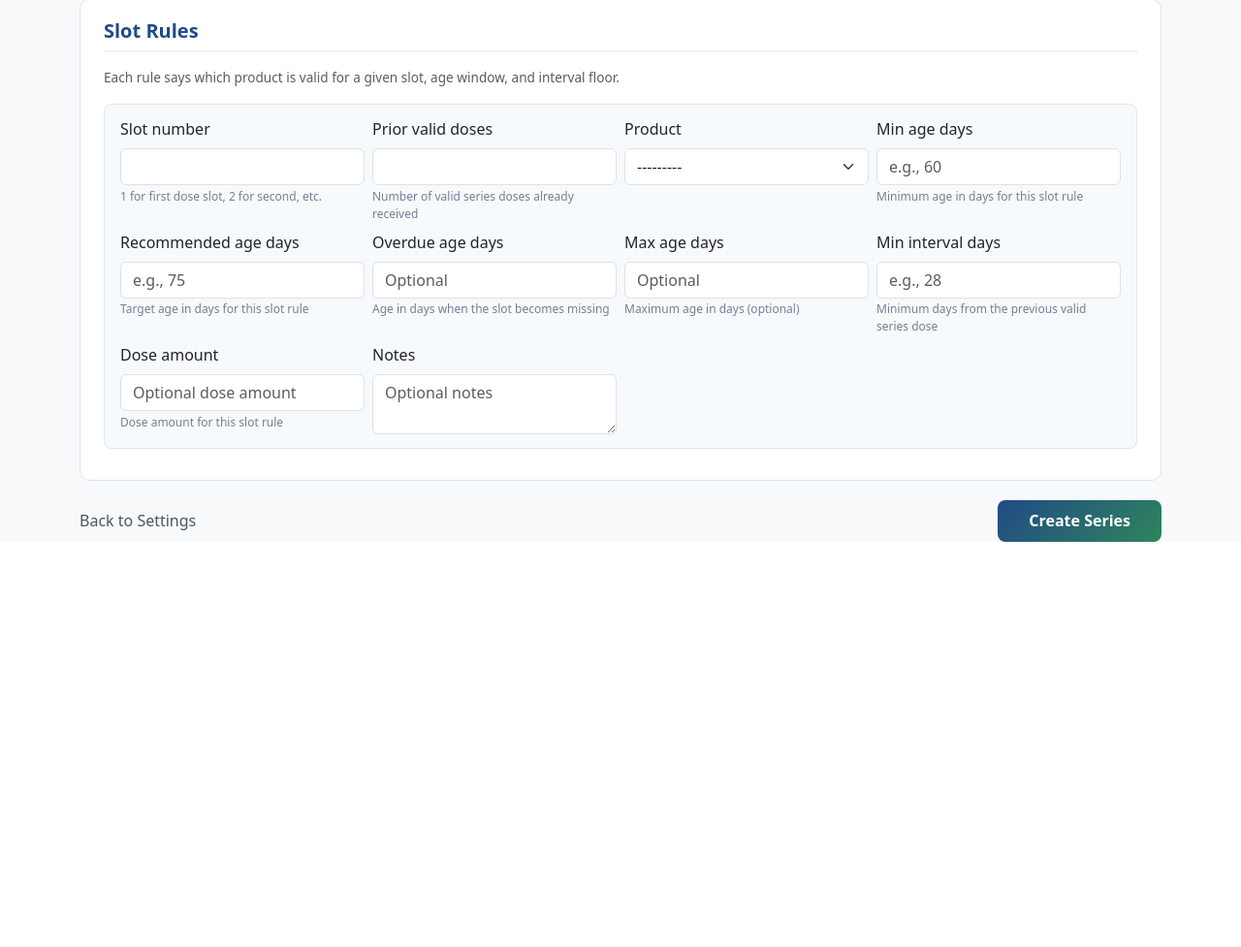
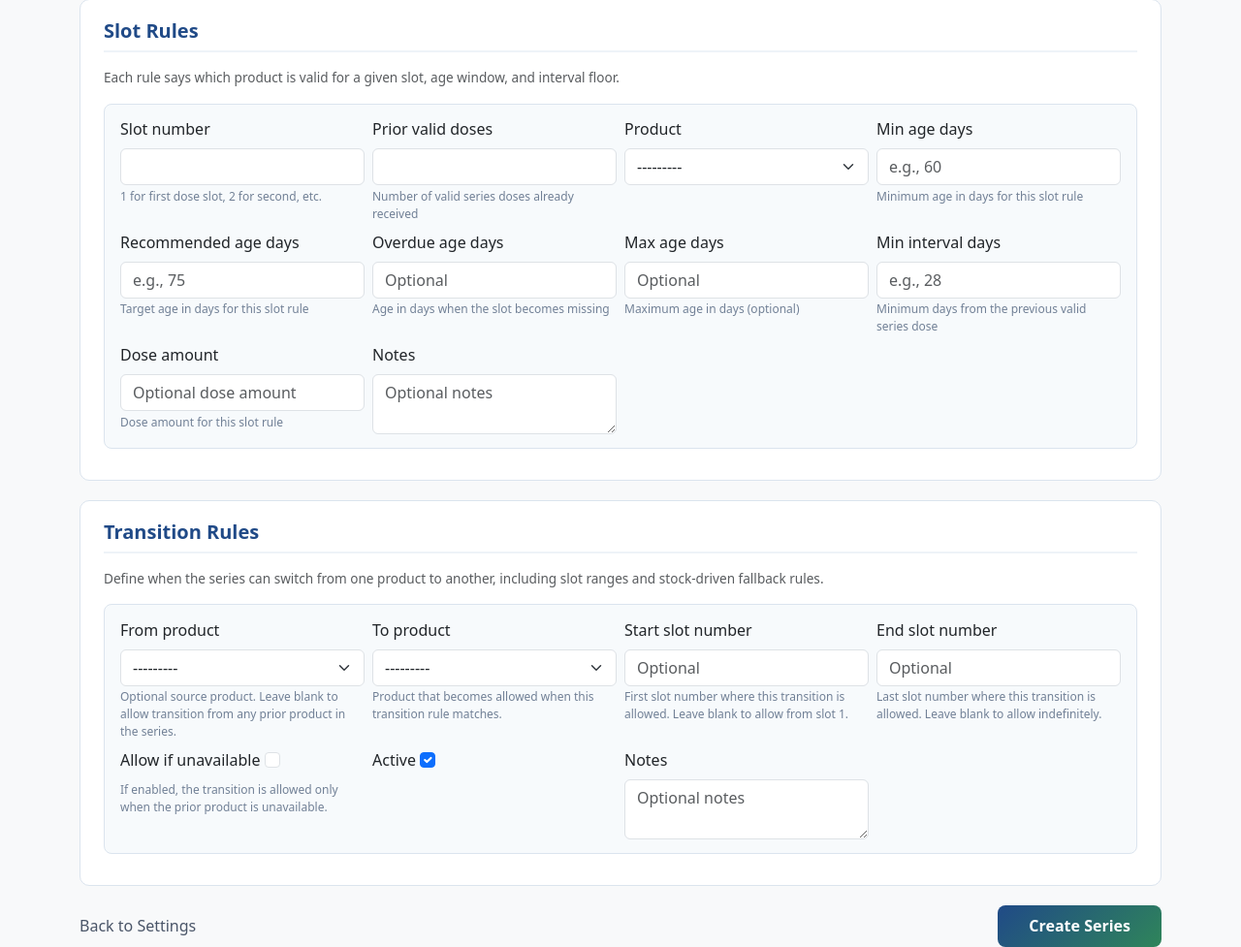
Before and after one commit to toufik97/PNI, a Django app: page /vaccines/settings/series/new/ in a window 1280 px wide. Shown: the part 1297-2274 px from the top of the page at 97% size. Before the commit the page ends 1856 px from the top, so only its background shows below. Run offline with Django 5.2, Linux system fonts and the light colour scheme; data comes from the database, SQL or seed files in the repository; data that the repository does not hold is empty.

Commit message:
Expose transition rules in series settings UI

```diff
--- a/vaccines/forms.py
+++ b/vaccines/forms.py
@@ -12,6 +12,7 @@ from .models import (
     Series,
     SeriesProduct,
     SeriesRule,
+    SeriesTransitionRule,
     Vaccine,
     VaccineGroup,
 )
@@ -308,6 +309,37 @@ class GlobalConstraintRuleForm(forms.ModelForm):
         active_version = PolicyVersion.get_active()
         if not self.instance.pk and active_version:
             self.fields['policy_version'].initial = active_version
+
+class SeriesTransitionRuleForm(forms.ModelForm):
+    class Meta:
+        model = SeriesTransitionRule
+        fields = ['from_product', 'to_product', 'start_slot_number', 'end_slot_number', 'allow_if_unavailable', 'active', 'notes']
+        widgets = {
+            'from_product': forms.Select(attrs={'class': 'form-select'}),
+            'to_product': forms.Select(attrs={'class': 'form-select'}),
+            'start_slot_number': forms.NumberInput(attrs={'class': 'form-control', 'min': 1, 'placeholder': 'Optional'}),
+            'end_slot_number': forms.NumberInput(attrs={'class': 'form-control', 'min': 1, 'placeholder': 'Optional'}),
+            'allow_if_unavailable': forms.CheckboxInput(attrs={'class': 'form-check-input'}),
+            'active': forms.CheckboxInput(attrs={'class': 'form-check-input'}),
+            'notes': forms.Textarea(attrs={'class': 'form-control', 'rows': 2, 'placeholder': 'Optional notes'}),
+        }
+
+    def __init__(self, *args, **kwargs):
+        super().__init__(*args, **kwargs)
+        product_queryset = Product.objects.select_related('vaccine').order_by('vaccine__name')
+        self.fields['from_product'].queryset = product_queryset
+        self.fields['to_product'].queryset = product_queryset
+
+
+SeriesTransitionRuleFormSet = forms.inlineformset_factory(
+    Series,
+    SeriesTransitionRule,
+    form=SeriesTransitionRuleForm,
+    extra=1,
+    can_delete=True,
+)
+
+
 class DependencyRuleForm(forms.ModelForm):
     class Meta:
         model = DependencyRule
--- a/vaccines/templates/vaccines/series_form.html
+++ b/vaccines/templates/vaccines/series_form.html
@@ -151,6 +151,33 @@
             {% endif %}
         </div>
 
+
+        <div class="form-section">
+            <h5>Transition Rules</h5>
+            <p class="text-muted" style="font-size:0.85rem;">Define when the series can switch from one product to another, including slot ranges and stock-driven fallback rules.</p>
+            {{ transition_formset.management_form }}
+            {% for tform in transition_formset %}
+            <div class="formset-row">
+                {% if tform.instance.pk %}{{ tform.DELETE }}{% endif %}
+                <div class="row g-2 align-items-start">
+                    {% for field in tform.visible_fields %}
+                    {% if field.name != 'DELETE' %}
+                    <div class="col-md-3">
+                        <label class="form-label">{{ field.label }}</label>
+                        {{ field }}
+                        {% if field.help_text %}<div class="help-inline">{{ field.help_text }}</div>{% endif %}
+                        {% if field.errors %}<ul class="errorlist">{% for e in field.errors %}<li>{{ e }}</li>{% endfor %}</ul>{% endif %}
+                    </div>
+                    {% endif %}
+                    {% endfor %}
+                </div>
+                {% for hidden in tform.hidden_fields %}{{ hidden }}{% endfor %}
+            </div>
+            {% endfor %}
+            {% if transition_formset.non_form_errors %}
+            <ul class="errorlist">{% for e in transition_formset.non_form_errors %}<li>{{ e }}</li>{% endfor %}</ul>
+            {% endif %}
+        </div>
         <div class="d-flex justify-content-between align-items-center">
             <a href="{% url 'vaccines:settings_tab' 'series' %}" class="btn-back">Back to Settings</a>
             <button type="submit" class="btn btn-save">{{ submit_label }}</button>
--- a/vaccines/views.py
+++ b/vaccines/views.py
@@ -1,4 +1,5 @@
 from django.contrib import messages
+from django.db import transaction
 from django.shortcuts import get_object_or_404, redirect, render
 from django.urls import reverse
 
@@ -13,6 +14,7 @@ from .forms import (
     SeriesForm,
     SeriesProductFormSet,
     SeriesRuleFormSet,
+    SeriesTransitionRuleFormSet,
     VaccineForm,
     VaccineGroupForm,
 )
@@ -38,7 +40,7 @@ def vaccine_settings(request, tab=None):
     vaccines = Vaccine.objects.prefetch_related('schedule_rules', 'catchup_rules').all()
     groups = VaccineGroup.objects.prefetch_related('vaccines', 'rules').all()
     products = Product.objects.select_related('vaccine').prefetch_related('series_memberships').all()
-    series = Series.objects.select_related('policy_version').prefetch_related('series_products__product__vaccine', 'rules__product__vaccine').all()
+    series = Series.objects.select_related('policy_version').prefetch_related('series_products__product__vaccine', 'rules__product__vaccine', 'transition_rules__from_product__vaccine', 'transition_rules__to_product__vaccine').all()
     dependencies = DependencyRule.objects.select_related('dependent_series__policy_version', 'anchor_series__policy_version').all()
     global_constraints = GlobalConstraintRule.objects.select_related('policy_version').all()
     policy_versions = PolicyVersion.objects.order_by('-is_active', 'name')
@@ -142,26 +144,38 @@ def series_create(request):
         form = SeriesForm(request.POST)
         product_formset = SeriesProductFormSet(request.POST, prefix='products')
         rule_formset = SeriesRuleFormSet(request.POST, prefix='rules')
+        transition_formset = SeriesTransitionRuleFormSet(request.POST, prefix='transitions')
         if form.is_valid() and product_formset.is_valid():
-            series = form.save()
-            product_formset = SeriesProductFormSet(request.POST, instance=series, prefix='products')
-            if product_formset.is_valid():
-                product_formset.save()
-                rule_formset = SeriesRuleFormSet(request.POST, instance=series, prefix='rules')
-                if rule_formset.is_valid():
-                    rule_formset.save()
-                    messages.success(request, f'Series "{series.name}" created successfully.')
-                    return redirect('vaccines:settings_tab', tab='series')
-            series.delete()
-            messages.error(request, 'Error in series products or series rules. Please check the forms.')
+            with transaction.atomic():
+                series = form.save()
+                product_formset = SeriesProductFormSet(request.POST, instance=series, prefix='products')
+                if product_formset.is_valid():
+                    product_formset.save()
+                    rule_formset = SeriesRuleFormSet(request.POST, instance=series, prefix='rules')
+                    transition_formset = SeriesTransitionRuleFormSet(request.POST, instance=series, prefix='transitions')
+                    if rule_formset.is_valid() and transition_formset.is_valid():
+                        rule_formset.save()
+                        transition_formset.save()
+                        messages.success(request, f'Series "{series.name}" created successfully.')
+                        return redirect('vaccines:settings_tab', tab='series')
+                transaction.set_rollback(True)
+            messages.error(request, 'Error in linked products, slot rules, or transition rules. Please check the forms below.')
         else:
             messages.error(request, 'Please correct the errors below.')
     else:
         form = SeriesForm()
         product_formset = SeriesProductFormSet(prefix='products')
         rule_formset = SeriesRuleFormSet(prefix='rules')
+        transition_formset = SeriesTransitionRuleFormSet(prefix='transitions')
 
-    return render(request, 'vaccines/series_form.html', {'form': form, 'product_formset': product_formset, 'rule_formset': rule_formset, 'title': 'Add New Series', 'submit_label': 'Create Series'})
+    return render(request, 'vaccines/series_form.html', {
+        'form': form,
+        'product_formset': product_formset,
+        'rule_formset': rule_formset,
+        'transition_formset': transition_formset,
+        'title': 'Add New Series',
+        'submit_label': 'Create Series',
+    })
 
 
 def series_edit(request, pk):
@@ -169,25 +183,38 @@ def series_edit(request, pk):
     if request.method == 'POST':
         form = SeriesForm(request.POST, instance=series)
         product_formset = SeriesProductFormSet(request.POST, instance=series, prefix='products')
+        rule_formset = SeriesRuleFormSet(request.POST, instance=series, prefix='rules')
+        transition_formset = SeriesTransitionRuleFormSet(request.POST, instance=series, prefix='transitions')
         if form.is_valid() and product_formset.is_valid():
-            form.save()
-            product_formset.save()
-            rule_formset = SeriesRuleFormSet(request.POST, instance=series, prefix='rules')
-            if rule_formset.is_valid():
-                rule_formset.save()
-                messages.success(request, f'Series "{series.name}" updated successfully.')
-                return redirect('vaccines:settings_tab', tab='series')
+            with transaction.atomic():
+                form.save()
+                product_formset.save()
+                rule_formset = SeriesRuleFormSet(request.POST, instance=series, prefix='rules')
+                transition_formset = SeriesTransitionRuleFormSet(request.POST, instance=series, prefix='transitions')
+                if rule_formset.is_valid() and transition_formset.is_valid():
+                    rule_formset.save()
+                    transition_formset.save()
+                    messages.success(request, f'Series "{series.name}" updated successfully.')
+                    return redirect('vaccines:settings_tab', tab='series')
+                transaction.set_rollback(True)
+            messages.error(request, 'Error in slot rules or transition rules. Please check the forms below.')
         else:
-            rule_formset = SeriesRuleFormSet(request.POST, instance=series, prefix='rules')
-        messages.error(request, 'Please correct the errors below.')
+            messages.error(request, 'Please correct the errors below.')
     else:
         form = SeriesForm(instance=series)
         product_formset = SeriesProductFormSet(instance=series, prefix='products')
         rule_formset = SeriesRuleFormSet(instance=series, prefix='rules')
+        transition_formset = SeriesTransitionRuleFormSet(instance=series, prefix='transitions')
 
-    return render(request, 'vaccines/series_form.html', {'form': form, 'product_formset': product_formset, 'rule_formset': rule_formset, 'title': f'Edit Series: {series.name}', 'submit_label': 'Save Changes', 'series': series})
-
-
+    return render(request, 'vaccines/series_form.html', {
+        'form': form,
+        'product_formset': product_formset,
+        'rule_formset': rule_formset,
+        'transition_formset': transition_formset,
+        'title': f'Edit Series: {series.name}',
+        'submit_label': 'Save Changes',
+        'series': series,
+    })
 def series_delete(request, pk):
     series = get_object_or_404(Series, pk=pk)
     if request.method == 'POST':
```
Also changed, not shown: docs/SERIES_POLICY_PROGRESS.md (+3 -1 lines), tests/test_settings_ui_policy_versions.py (+4 -0 lines), tests/test_settings_ui_series.py (+140 -4 lines), vaccines/templates/vaccines/settings.html (+28 -7 lines).
